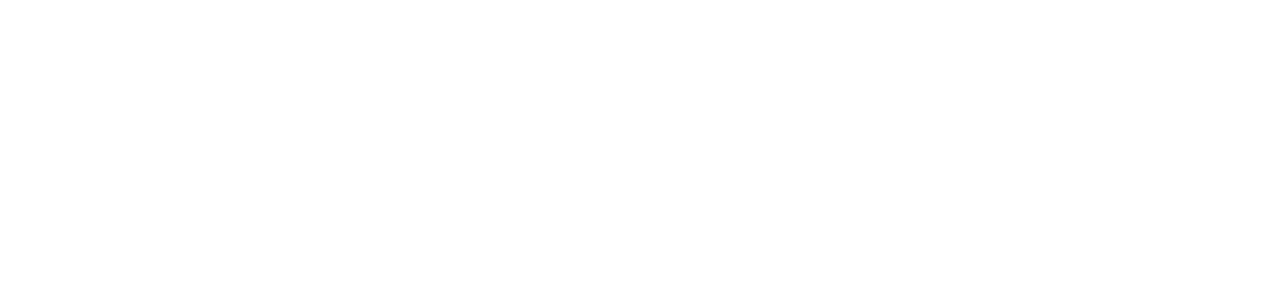
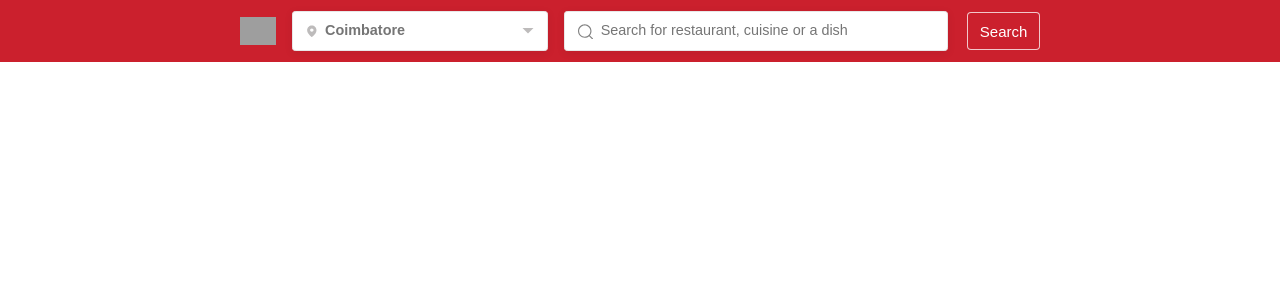
Before and after one commit to RithikaKanagaraj/zomatoClone, a React (Vite) app: page /notification in a window 1280 px wide. Before the commit this address had no page. Shown: the top 300 px of the page. Built offline with nearby package versions, Linux system fonts and the light colour scheme; grey boxes are pictures that could not be loaded.

Commit message:
form updated

```diff
--- a/src/App.jsx
+++ b/src/App.jsx
@@ -5,6 +5,7 @@ import IndexPage from './Pages/IndexPage/IndexPage'
 import LocationPage from './Pages/LocationPage/LocationPage'
 import {Routes,Route} from "react-router-dom"
 import Review from './Components/AfterLogin/UserReview/Review'
+import Notification from './Components/AfterLogin/Notification/Notification'
 
 function App() {
   return (
@@ -13,6 +14,7 @@ function App() {
         <Route path='/' element={<IndexPage />}></Route>
         <Route path='coimbatore' element={<LocationPage />}></Route>
         <Route path='reviews' element={<Review />}></Route>
+        <Route path='notification' element={<Notification/>}></Route>
       </Routes>
       {/* <LoginProfile /> */}
       </div>
--- /dev/null
+++ b/src/Components/AfterLogin/Notification/Notification.css
@@ -0,0 +1,47 @@
+.notification-nav{
+    background-color: #cb202d;
+    padding: 10px 0;
+    height: 62px;
+    display: flex;
+    align-items: center;
+    gap: 1rem;
+    justify-content: center;
+    /* width: 100%; */
+}
+
+.inputWrapper-nav{
+
+        width: 20%;
+        display: flex;
+        box-sizing: border-box;
+        padding: 1%;
+        align-items: center;
+        position: relative;
+        height: 2.5rem;
+        background: rgb(255, 255, 255);
+        border-radius: 0.2rem;
+        box-shadow: rgb(28 28 28 / 8%) 0px 2px 8px;
+        border: 1px solid rgb(232, 232, 232);
+
+}
+.inputWrapper-nav-right{
+    width: 30%;
+    display: flex;
+    box-sizing: border-box;
+    padding: 1%;
+    align-items: center;
+    position: relative;
+    height: 2.5rem;
+    background: rgb(255, 255, 255);
+    border-radius: 0.2rem;
+    box-shadow: rgb(28 28 28 / 8%) 0px 2px 8px;
+    border: 1px solid rgb(232, 232, 232);
+}
+.inputBox-nav{
+    border:none;
+    outline: none;
+    font-size: .9rem;
+    padding-left: 8px;
+    color: black;
+    font-weight:900;
+}
--- /dev/null
+++ b/src/Components/AfterLogin/Notification/Notification.jsx
@@ -0,0 +1,37 @@
+import React,{useState} from 'react'
+import './Notification.css';
+import Location from '../../DropDown/Location';
+import Button from '../../Button/Button';
+
+function Notification() {
+
+  // const[active,setActive]= useState(false);
+
+  // function handleClick(){
+  //     setActive((active)=> !active);
+  //   }
+
+
+
+  return (
+    <div className='notification-nav'>
+        <img className='logo' src='https://res.cloudinary.com/dhtamjbrq/image/upload/v1688555422/Zomato/download_iqtqdu.svg' />
+      <div className="inputWrapper-nav"  style={{display:'flex' ,flexDirection:'row'}}>
+         <svg className='locationIcon sc-rbbb40-0 iRDDBk' xmlns="http://www.w3.org/2000/svg" fill="#bdbbbb" width="16" height="16" viewBox="0 0 20 20" aria-labelledby="icon-svg-title- icon-svg-desc-" role="img"  ><title>location-fill</title><path d="M10.2 0.42c-4.5 0-8.2 3.7-8.2 8.3 0 6.2 7.5 11.3 7.8 11.6 0.2 0.1 0.3 0.1 0.4 0.1s0.3 0 0.4-0.1c0.3-0.2 7.8-5.3 7.8-11.6 0.1-4.6-3.6-8.3-8.2-8.3zM10.2 11.42c-1.7 0-3-1.3-3-3s1.3-3 3-3c1.7 0 3 1.3 3 3s-1.3 3-3 3z"></path></svg>
+
+          <div style={{display:'flex' ,flexDirection:'row'}}>
+           <input className='inputBox-nav' placeholder='Coimbatore'/>
+           <svg className='dropDown sc-rbbb40-0 ezrcri drop-down' xmlns="http://www.w3.org/2000/svg" fill="#bdbbbb" width="12" height="11" viewBox="0 0 20 20" aria-labelledby="icon-svg-title- icon-svg-desc-" role="img" ><title>down-triangle</title><path d="M20 5.42l-10 10-10-10h20z"></path></svg>
+          </div>
+       </div>
+       <div className="inputWrapper-nav-right" >
+        <svg xmlns="http://www.w3.org/2000/svg" fill="#828282" width="15" height="15" viewBox="0 0 20 20" aria-labelledby="icon-svg-title- icon-svg-desc-" role="img" className="sc-rbbb40-0 iwHbVQ"><title>Search</title><path d="M19.78 19.12l-3.88-3.9c1.28-1.6 2.080-3.6 2.080-5.8 0-5-3.98-9-8.98-9s-9 4-9 9c0 5 4 9 9 9 2.2 0 4.2-0.8 5.8-2.1l3.88 3.9c0.1 0.1 0.3 0.2 0.5 0.2s0.4-0.1 0.5-0.2c0.4-0.3 0.4-0.8 0.1-1.1zM1.5 9.42c0-4.1 3.4-7.5 7.5-7.5s7.48 3.4 7.48 7.5-3.38 7.5-7.48 7.5c-4.1 0-7.5-3.4-7.5-7.5z"></path></svg>
+        <input className='inputBox-right' placeholder='Search for restaurant, cuisine or a dish'/>
+       </div>
+       <Button name="Search"/>
+
+    </div>
+  )
+}
+
+export default Notification
--- /dev/null
+++ b/src/Components/Button/Button.css
@@ -0,0 +1,11 @@
+.button-nav{
+    color: #fff;
+    border: 1px solid hsla(0,0%,100%,.75);
+    font-weight: 500;
+    font-size: 15px;
+    border-radius: 4px;
+    height: 38px;
+    padding: 8px 12px;
+    margin-left: 3px;
+    background-color: #cb202d;
+}
--- /dev/null
+++ b/src/Components/Button/Button.jsx
@@ -0,0 +1,14 @@
+import React from 'react'
+import './Button.css'
+
+function Button({name}) {
+  return (
+    <div>
+        {console.log(name)}
+        <button className="button-nav">{name}</button>
+
+    </div>
+  )
+}
+
+export default Button
--- a/src/Components/LogIn/LoginProfile/ProfileDropdown/Dropdown.jsx
+++ b/src/Components/LogIn/LoginProfile/ProfileDropdown/Dropdown.jsx
@@ -1,14 +1,18 @@
-import React from 'react';
+import React,{useState} from 'react';
 import './Dropdown.css';
 
 function Dropdown() {
+  const [activeIndex, setActiveIndex] = useState(0);
+
   const list = ["Profile", "Notification", "Bookmarks", "Reviews", "Network", "Find Friends", "Settings", "Logout"];
 
   return (
     <div className='dropdown-wrapper'>
       {list.map((item, index) => (
-        <div className='dropdown-categories' key={index}>{item}</div>
-      ))}
+        <div className='dropdown-categories' key={index}>
+            {item}</div>
+          ))}
+
     </div>
   );
 }
--- a/src/Components/Navbar/Navbar.jsx
+++ b/src/Components/Navbar/Navbar.jsx
@@ -17,7 +17,7 @@ function Navbar() {
   const { open, handleChange  } = LoginState();
   const {available,handleChanges} = SignupState();
 
-  const [loggedIn, setLoggedIn] = useState(false);
+  const [loggedIn, setLoggedIn] = useState(true);
 
   const handleLogin = () => {
     setLoggedIn(!loggedIn);
--- a/src/Components/SearchBar/SearchBar.jsx
+++ b/src/Components/SearchBar/SearchBar.jsx
@@ -15,11 +15,11 @@ function SearchBar() {
 
     <div className='inputWrapper'>
     <div style={{display:'flex' ,flexDirection:'row'}}>
-      <svg className='locationIcon' xmlns="http://www.w3.org/2000/svg" fill="#FF7E8B" width="16" height="16" viewBox="0 0 20 20" aria-labelledby="icon-svg-title- icon-svg-desc-" role="img" class="sc-rbbb40-0 iRDDBk" ><title>location-fill</title><path d="M10.2 0.42c-4.5 0-8.2 3.7-8.2 8.3 0 6.2 7.5 11.3 7.8 11.6 0.2 0.1 0.3 0.1 0.4 0.1s0.3 0 0.4-0.1c0.3-0.2 7.8-5.3 7.8-11.6 0.1-4.6-3.6-8.3-8.2-8.3zM10.2 11.42c-1.7 0-3-1.3-3-3s1.3-3 3-3c1.7 0 3 1.3 3 3s-1.3 3-3 3z"></path></svg>
+      <svg className='locationIcon sc-rbbb40-0 iRDDBk' xmlns="http://www.w3.org/2000/svg" fill="#FF7E8B" width="16" height="16" viewBox="0 0 20 20" aria-labelledby="icon-svg-title- icon-svg-desc-" role="img" ><title>location-fill</title><path d="M10.2 0.42c-4.5 0-8.2 3.7-8.2 8.3 0 6.2 7.5 11.3 7.8 11.6 0.2 0.1 0.3 0.1 0.4 0.1s0.3 0 0.4-0.1c0.3-0.2 7.8-5.3 7.8-11.6 0.1-4.6-3.6-8.3-8.2-8.3zM10.2 11.42c-1.7 0-3-1.3-3-3s1.3-3 3-3c1.7 0 3 1.3 3 3s-1.3 3-3 3z"></path></svg>
 
    <div style={{display:'flex' ,flexDirection:'row'}}>
      <input className='inputBox' placeholder='Coimbatore' onClick={handleClick}/>
-     <svg className='dropDown' xmlns="http://www.w3.org/2000/svg" fill="#4F4F4F" width="12" height="11" viewBox="0 0 20 20" aria-labelledby="icon-svg-title- icon-svg-desc-" role="img" class="sc-rbbb40-0 ezrcri drop-down" onClick={handleClick}><title>down-triangle</title><path d="M20 5.42l-10 10-10-10h20z"></path></svg>
+     <svg className='dropDown sc-rbbb40-0 ezrcri drop-down' xmlns="http://www.w3.org/2000/svg" fill="#4F4F4F" width="12" height="11" viewBox="0 0 20 20" aria-labelledby="icon-svg-title- icon-svg-desc-" role="img" onClick={handleClick}><title>down-triangle</title><path d="M20 5.42l-10 10-10-10h20z"></path></svg>
    </div>
      {active && <Location active={active} handleClick={handleClick}/>}
     </div>
@@ -27,7 +27,7 @@ function SearchBar() {
 
     <div className='line' style={{height:"18px"}}></div>
 
-    <svg xmlns="http://www.w3.org/2000/svg" fill="#828282" width="15" height="15" viewBox="0 0 20 20" aria-labelledby="icon-svg-title- icon-svg-desc-" role="img" class="sc-rbbb40-0 iwHbVQ"><title>Search</title><path d="M19.78 19.12l-3.88-3.9c1.28-1.6 2.080-3.6 2.080-5.8 0-5-3.98-9-8.98-9s-9 4-9 9c0 5 4 9 9 9 2.2 0 4.2-0.8 5.8-2.1l3.88 3.9c0.1 0.1 0.3 0.2 0.5 0.2s0.4-0.1 0.5-0.2c0.4-0.3 0.4-0.8 0.1-1.1zM1.5 9.42c0-4.1 3.4-7.5 7.5-7.5s7.48 3.4 7.48 7.5-3.38 7.5-7.48 7.5c-4.1 0-7.5-3.4-7.5-7.5z"></path></svg>
+    <svg xmlns="http://www.w3.org/2000/svg" fill="#828282" width="15" height="15" viewBox="0 0 20 20" aria-labelledby="icon-svg-title- icon-svg-desc-" role="img" className="sc-rbbb40-0 iwHbVQ"><title>Search</title><path d="M19.78 19.12l-3.88-3.9c1.28-1.6 2.080-3.6 2.080-5.8 0-5-3.98-9-8.98-9s-9 4-9 9c0 5 4 9 9 9 2.2 0 4.2-0.8 5.8-2.1l3.88 3.9c0.1 0.1 0.3 0.2 0.5 0.2s0.4-0.1 0.5-0.2c0.4-0.3 0.4-0.8 0.1-1.1zM1.5 9.42c0-4.1 3.4-7.5 7.5-7.5s7.48 3.4 7.48 7.5-3.38 7.5-7.48 7.5c-4.1 0-7.5-3.4-7.5-7.5z"></path></svg>
     <input className='inputBox-right' placeholder='Search for restaurant, cuisine or a dish'/>
     </div>
   )
```
Also changed, not shown: src/Components/HomePage/Header/Header.jsx (+1 -3 lines).
